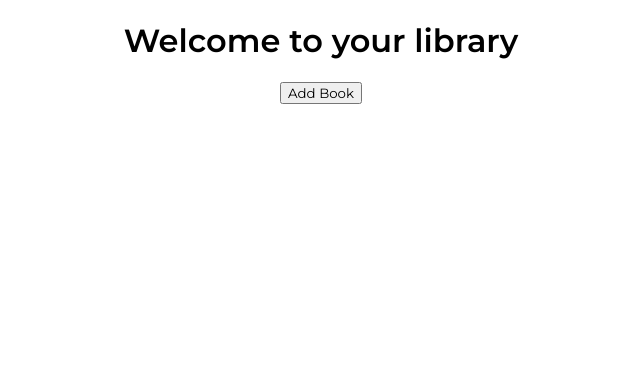
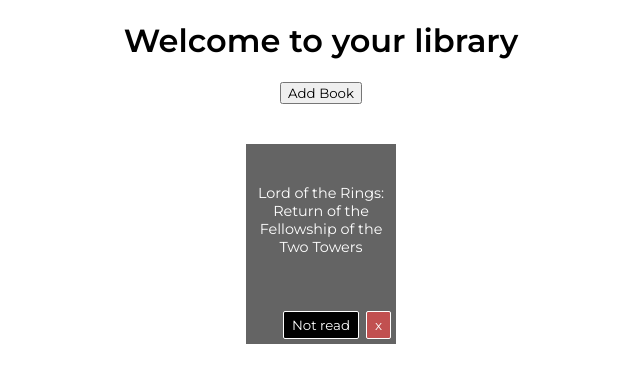
Before and after one commit to Rinnemme/library, a plain HTML site: page index.html in a window 1280 px wide. Shown: the whole page, without its empty margins (319-959 px from the left). Drawn offline with Linux system fonts and the light colour scheme.

Commit message:
set up basic styling for books, read button, and removal button, without associated functions

```diff
--- a/index.html
+++ b/index.html
@@ -15,6 +15,10 @@
         <h1>Welcome to your library</h1>
         <button id="add-book" onclick="toggleNewBookModal()">Add Book</button>
         <div id="library-grid">
+            <div class="book">Lord of the Rings: Return of the Fellowship of the Two Towers
+                <button class="toggle-read">Not read</button>
+                <button class="book-remove">x</button>
+            </div>
         </div>
     </div>
     <div id="new-book-modal">
--- a/scripts.js
+++ b/scripts.js
@@ -1,6 +1,7 @@
 const newBookModal = document.getElementById(`new-book-modal`)
 const library = []
 const submitButton = document.getElementById(`submit-book`)
+const libraryGrid = document.getElementById(`library-grid`)
 
 const newBookTitle = document.getElementById(`title`)
 const newBookAuthor = document.getElementById(`author`)
--- a/styles.css
+++ b/styles.css
@@ -32,6 +32,35 @@
 .book {
     width:150px;
     height:200px;
+    background-color:rgb(100,100,100);
+    padding: 40px 10px 10px 10px;
+    text-align:center;
+    justify-content:center;
+    color:white;
+    font-size:.9em;
+    display:flex;
+    position:relative;
+}
+
+.book>button {
+    border-radius:2px;
+    border:1px solid white;
+    color:white;
+    padding:5px 8px 5px 8px;
+}
+
+.toggle-read {
+    background-color:black;
+    position:absolute;
+    bottom:5px;
+    justify-self:center;
+}
+
+.book-remove {
+    background-color:rgb(193, 80, 80);
+    position:absolute;
+    bottom:5px;
+    right:5px;
 }
 
 #new-book-form {
```
